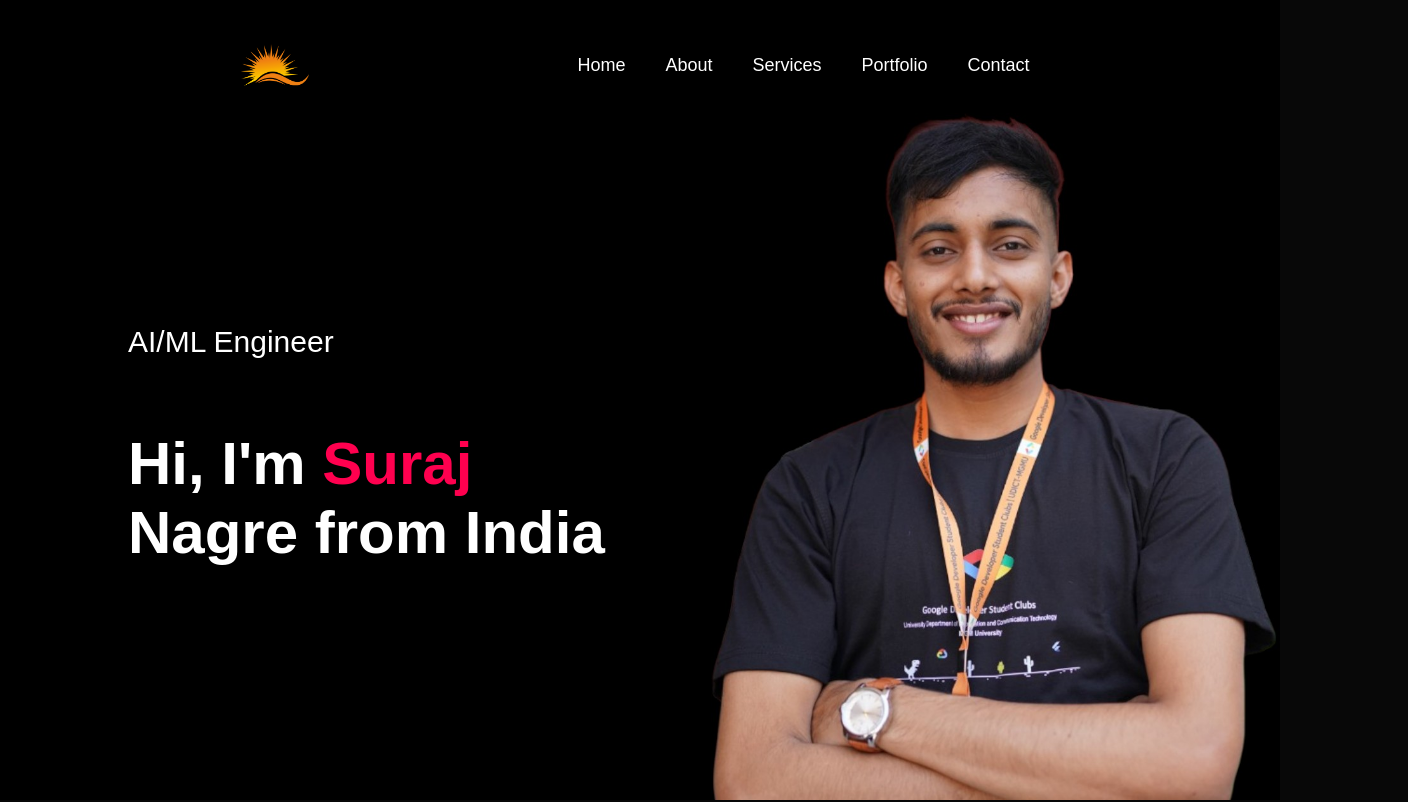
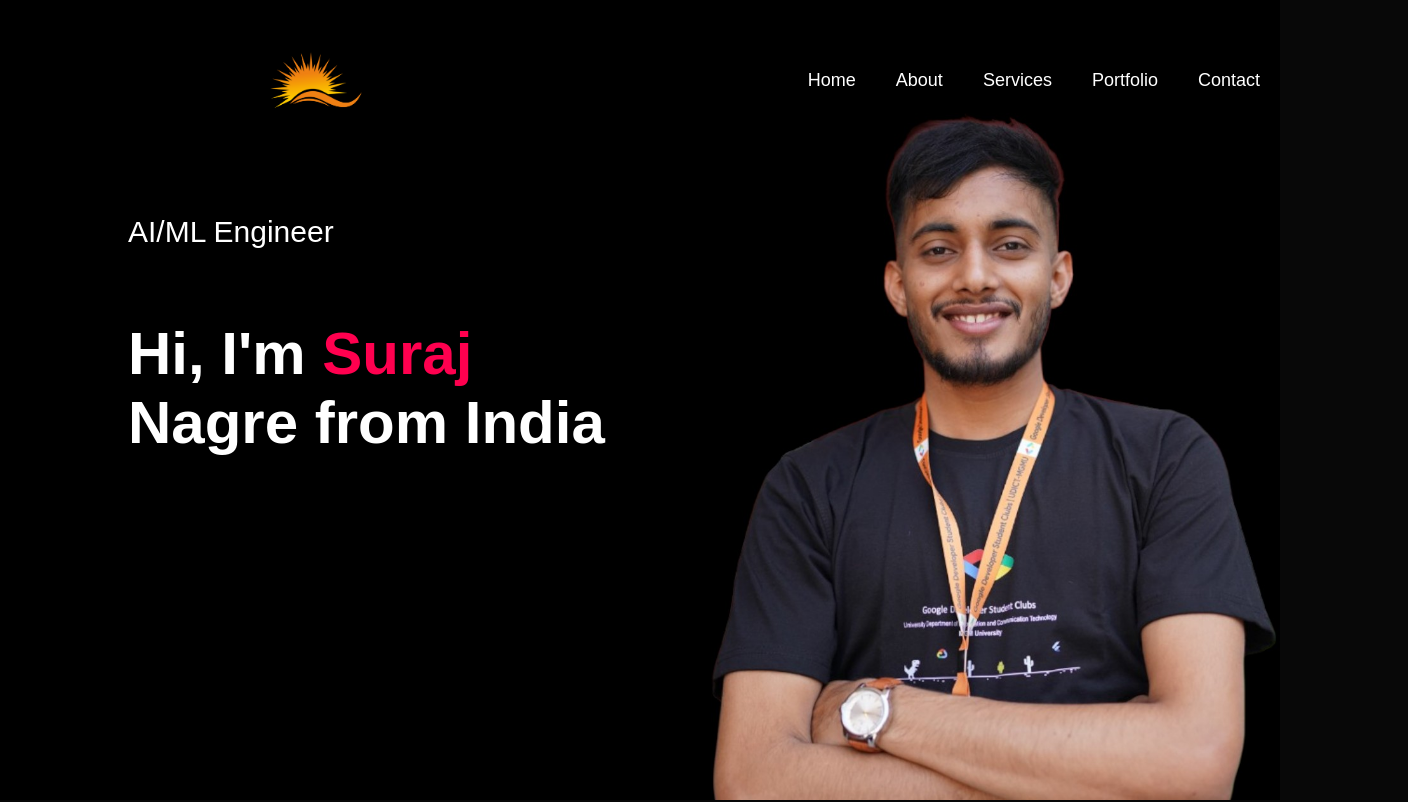
Before and after one commit to kurai-sx/my-portfolio, a React (Create React App) app: page / in a window 1280 px wide. Shown: the top 802 px of the page, 1408 px wide, since content can reach past the window. Built offline with nearby package versions, Linux system fonts and the light colour scheme.

Commit message:
changed uncontrolled componnet to controlled component

```diff
--- a/src/App.css
+++ b/src/App.css
@@ -26,7 +26,7 @@ body{
 }
 
 nav {
-  position: static;
+  position: absolute;
   width: 100%;
   background-color: transparent; /* same as your page background */
   z-index: 1000;
@@ -37,7 +37,7 @@ nav {
   flex-wrap: wrap;
 }
 .logo{
-  width: 90px;
+  width: 120px;
   position: static;
 }
 
--- a/src/App.jsx
+++ b/src/App.jsx
@@ -159,7 +159,7 @@ const Portfolio = () => {
               <div className="layer">
                 <h3>Document Reader Agent</h3>
                 <p>Developed an AI using LangChain which can read the document and answer the questions</p>
-                <a href="#"><i className="fas fa-external-link-alt"></i></a>
+                <a href="https://github.com/kurai-sx/PDF-Reader-AI-Agent"><i className="fas fa-external-link-alt"></i></a>
               </div>
             </div>
             <div className="work">
@@ -167,7 +167,7 @@ const Portfolio = () => {
               <div className="layer">
                 <h3>Fashion GAN System</h3>
                 <p>This GAN can generate fashionable clothes within the neural network</p>
-                <a href="#"><i className="fas fa-external-link-alt"></i></a>
+                <a href="https://github.com/kurai-sx/Building-Generative-Adversarial-Network-GAN"><i className="fas fa-external-link-alt"></i></a>
               </div>
             </div>
             <div className="work">
@@ -175,7 +175,7 @@ const Portfolio = () => {
               <div className="layer">
                 <h3>Chill Cabs App</h3>
                 <p>A Cab Booking Platform with real time tracking and payment integration</p>
-                <a href="#"><i className="fas fa-external-link-alt"></i></a>
+                <a href="https://github.com/kurai-sx/Chill-Cabs"><i className="fas fa-external-link-alt"></i></a>
               </div>
             </div>
           </div>
```
